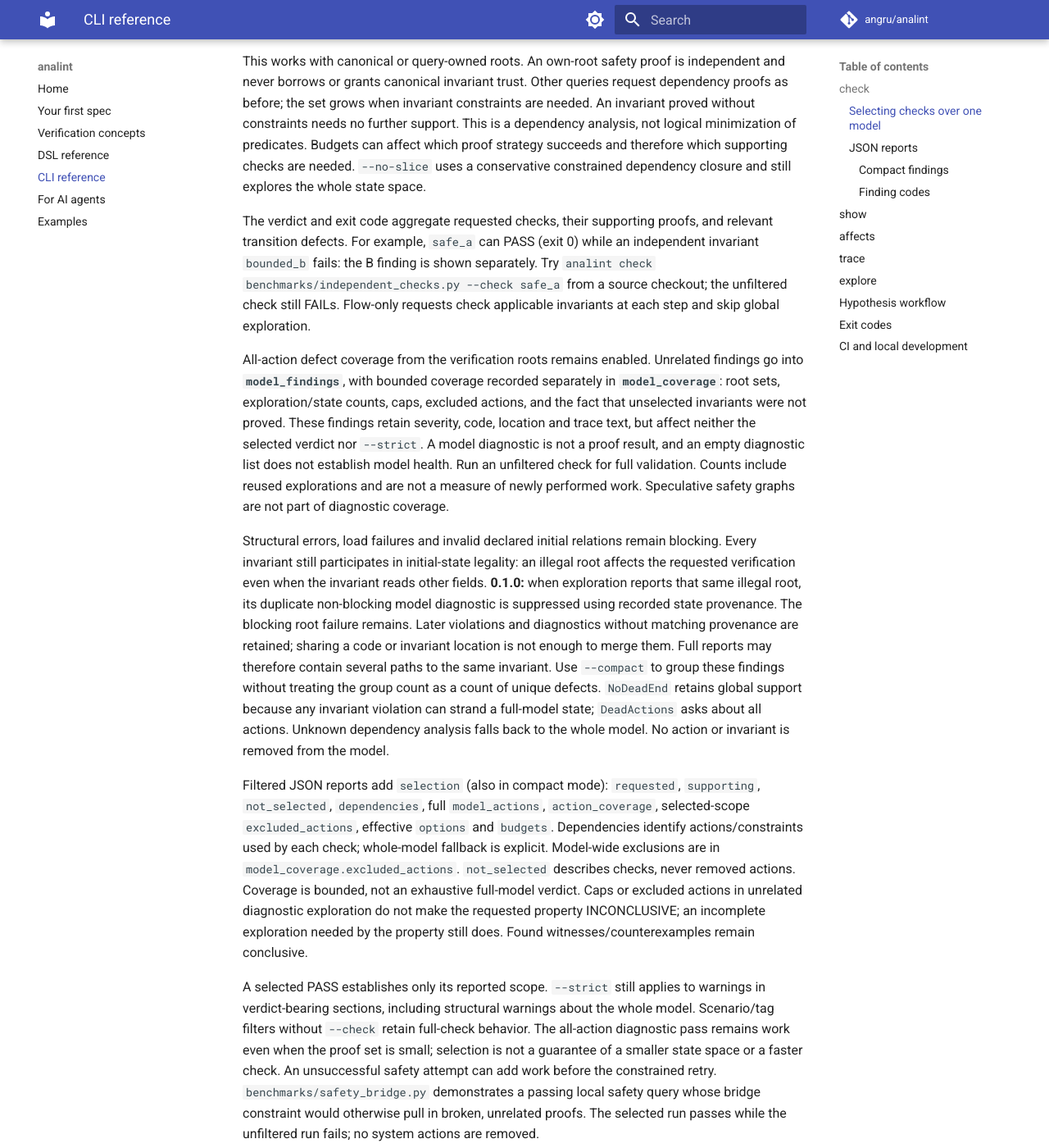
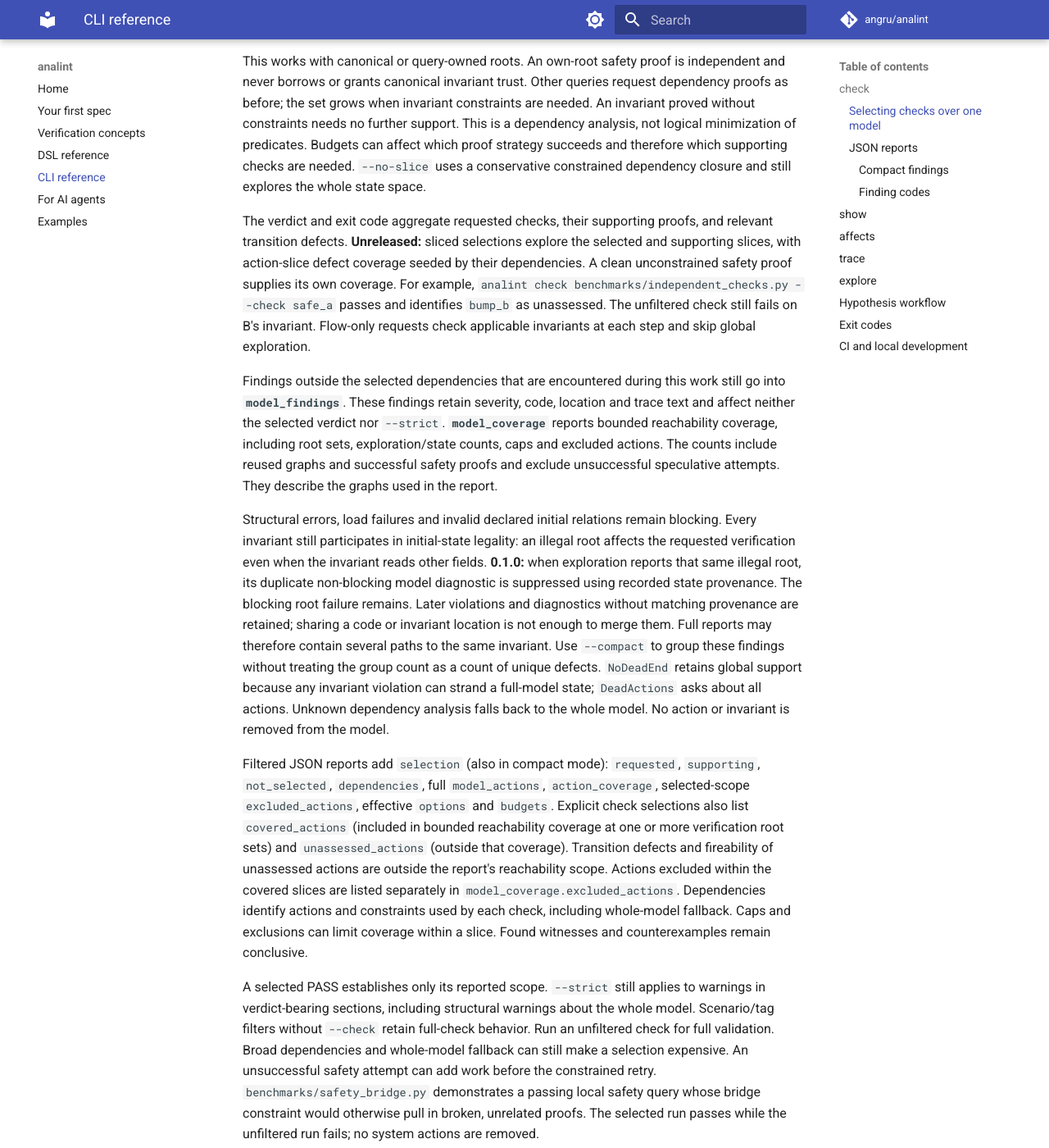
Before and after one commit to angru/analint, an MkDocs documentation site: the page built from docs/cli.md, in a window 1280 px wide and 1400 px high, scrolled down 1943 px. Shown: the whole window at 82% size. Built offline with MkDocs 1.6.1 and Material for MkDocs 9.7.7, drawn with Linux system fonts in a browser that asks for light colours; comment, search, counter and statistics services are not loaded.

Commit message:
Limit action coverage for selected checks

```diff
--- a/docs/cli.md
+++ b/docs/cli.md
@@ -81,21 +81,21 @@ checks are needed. `--no-slice` uses a conservative constrained
 dependency closure and still explores the whole state space.
 
 The verdict and exit code aggregate requested checks, their supporting proofs,
-and relevant transition defects. For example, `safe_a` can PASS (exit 0) while
-an independent invariant `bounded_b` fails: the B finding is shown separately.
-Try `analint check benchmarks/independent_checks.py --check safe_a` from a source
-checkout; the unfiltered check still FAILs. Flow-only requests check applicable
-invariants at each step and skip global exploration.
+and relevant transition defects. **Unreleased:** sliced selections explore the
+selected and supporting slices, with action-slice defect coverage seeded by
+their dependencies. A clean unconstrained safety proof supplies its own
+coverage. For example, `analint check benchmarks/independent_checks.py --check safe_a`
+passes and identifies `bump_b` as unassessed. The unfiltered check still fails
+on B's invariant. Flow-only requests check applicable invariants at each step
+and skip global exploration.
 
-All-action defect coverage from the verification roots remains enabled. Unrelated
-findings go into **`model_findings`**, with bounded coverage recorded separately in
-**`model_coverage`**: root sets, exploration/state counts, caps, excluded actions,
-and the fact that unselected invariants were not proved. These findings retain
-severity, code, location and trace text, but affect neither the selected verdict
-nor `--strict`. A model diagnostic is not a proof result, and an empty diagnostic
-list does not establish model health. Run an unfiltered check for full validation.
-Counts include reused explorations and are not a measure of newly performed work.
-Speculative safety graphs are not part of diagnostic coverage.
+Findings outside the selected dependencies that are encountered during this
+work still go into **`model_findings`**. These findings retain severity, code,
+location and trace text and affect neither the selected verdict nor `--strict`.
+**`model_coverage`** reports bounded reachability coverage, including root sets,
+exploration/state counts, caps and excluded actions. The counts include reused
+graphs and successful safety proofs and exclude unsuccessful speculative
+attempts. They describe the graphs used in the report.
 
 Structural errors, load failures and invalid declared initial relations remain
 blocking. Every invariant still participates in initial-state legality: an illegal
@@ -113,20 +113,22 @@ falls back to the whole model. No action or invariant is removed from the model.
 
 Filtered JSON reports add `selection` (also in compact mode): `requested`,
 `supporting`, `not_selected`, `dependencies`, full `model_actions`, `action_coverage`,
-selected-scope `excluded_actions`, effective `options` and `budgets`. Dependencies
-identify actions/constraints used by each check; whole-model fallback is explicit.
-Model-wide exclusions are in `model_coverage.excluded_actions`. `not_selected`
-describes checks, never removed actions. Coverage is bounded, not an exhaustive
-full-model verdict. Caps or excluded actions in unrelated diagnostic exploration
-do not make the requested property INCONCLUSIVE; an incomplete exploration needed
-by the property still does. Found witnesses/counterexamples remain conclusive.
+selected-scope `excluded_actions`, effective `options` and `budgets`. Explicit
+check selections also list `covered_actions` (included in bounded reachability
+coverage at one or more verification root sets) and `unassessed_actions`
+(outside that coverage). Transition defects and fireability of unassessed
+actions are outside the report's reachability scope. Actions excluded within
+the covered slices are listed separately in `model_coverage.excluded_actions`.
+Dependencies identify actions and constraints used by each check, including
+whole-model fallback. Caps and exclusions can limit coverage within a slice.
+Found witnesses and counterexamples remain conclusive.
 
 A selected PASS establishes only its reported scope. `--strict` still applies to
 warnings in verdict-bearing sections, including structural warnings about the
 whole model. Scenario/tag filters without `--check` retain full-check behavior.
-The all-action diagnostic pass remains work even when the proof set is small;
-selection is not a guarantee of a smaller state space or a faster check.
-An unsuccessful safety attempt can add work before the constrained retry.
+Run an unfiltered check for full validation. Broad dependencies and whole-model
+fallback can still make a selection expensive. An unsuccessful safety attempt
+can add work before the constrained retry.
 `benchmarks/safety_bridge.py` demonstrates a passing local safety query whose
 bridge constraint would otherwise pull in broken, unrelated proofs. The selected
 run passes while the unfiltered run fails; no system actions are removed.
```
Also changed, not shown: CHANGELOG.md (+4 -0 lines), 9 other files.
